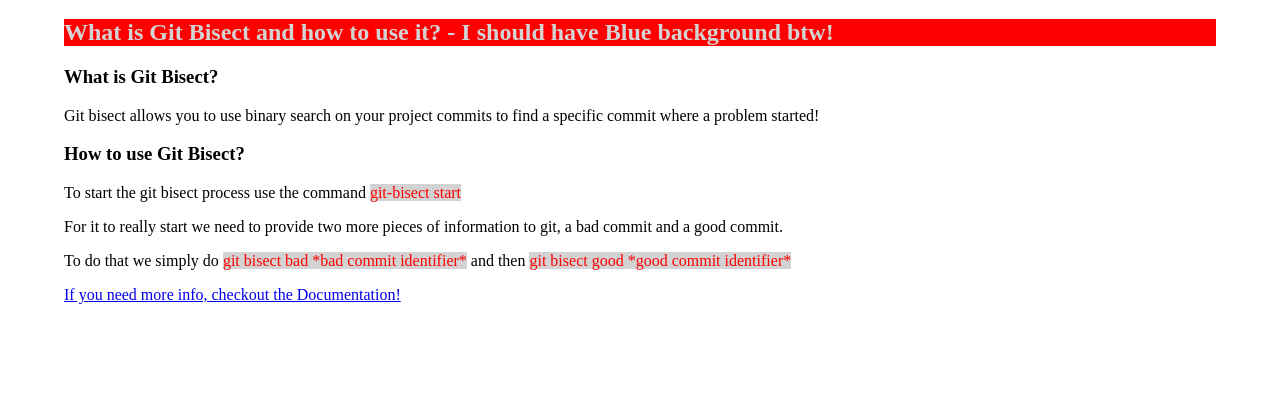
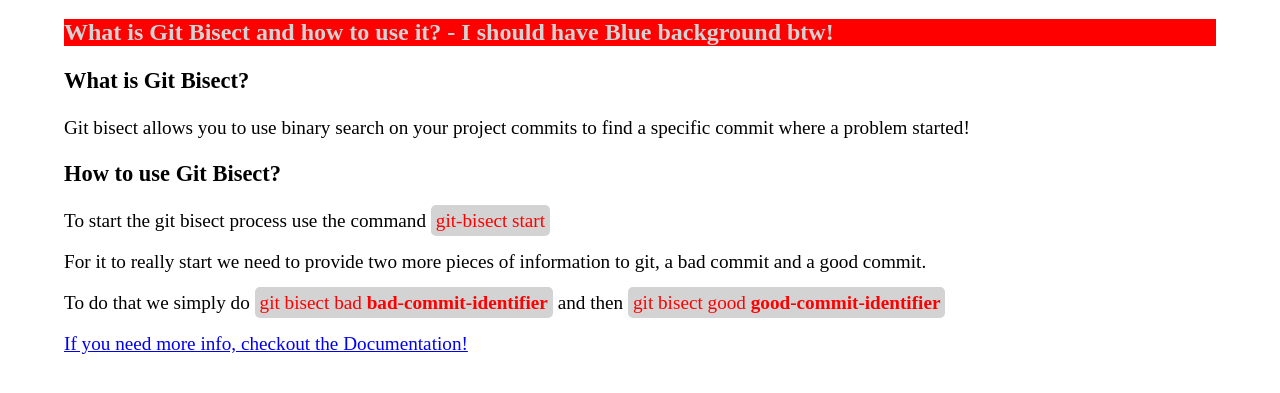
Before and after one commit to lucasnogdias/git_bisect_example, a plain HTML site: page index.html in a window 1280 px wide. Shown: the part 61-454 px from the top of the page. Drawn offline with Linux system fonts and the light colour scheme.

Commit message:
feat: some more styling

```diff
--- a/index.html
+++ b/index.html
@@ -3,6 +3,10 @@
 <head>
   <meta charset="UTF-8" />
   <style>
+    div {
+      font-size: 1.2rem;
+    }
+
     .subject-heading {
       background-color: blue;
       color: lightgray;
@@ -10,6 +14,8 @@
     .code-insert {
       background-color: lightgray;
       color: red;
+      padding: 5px;
+      border-radius: 5px;
     }
   </style>
   <title>Git Bisect Demo!</title>
@@ -31,7 +37,7 @@
         <div>
           <p>To start the git bisect process use the command <span class="code-insert">git-bisect start</span></p>
           <p>For it to really start we need to provide two more pieces of information to git, a <span>bad</span> commit and a <span>good</span> commit.</p>
-          <p>To do that we simply do <span class="code-insert">git bisect bad *bad commit identifier*</span> and then <span class="code-insert">git bisect good *good commit identifier*</span></p>
+          <p>To do that we simply do <span class="code-insert">git bisect bad <strong>bad-commit-identifier</strong></span> and then <span class="code-insert">git bisect good <strong>good-commit-identifier</strong></span></p>
         </div>
       </section>
       <a href="https://git-scm.com/docs/git-bisect">If you need more info, checkout the Documentation!</a>
```
